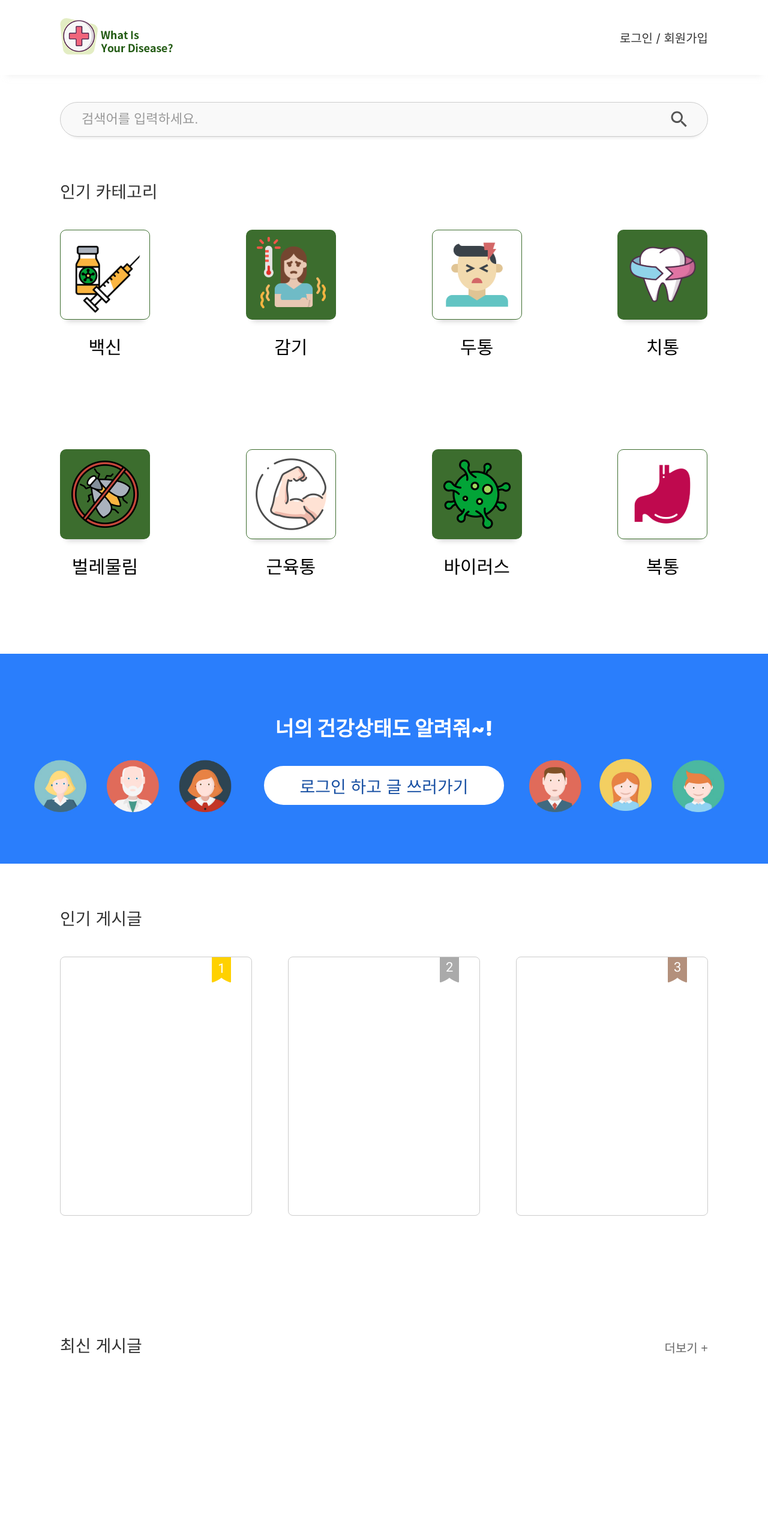
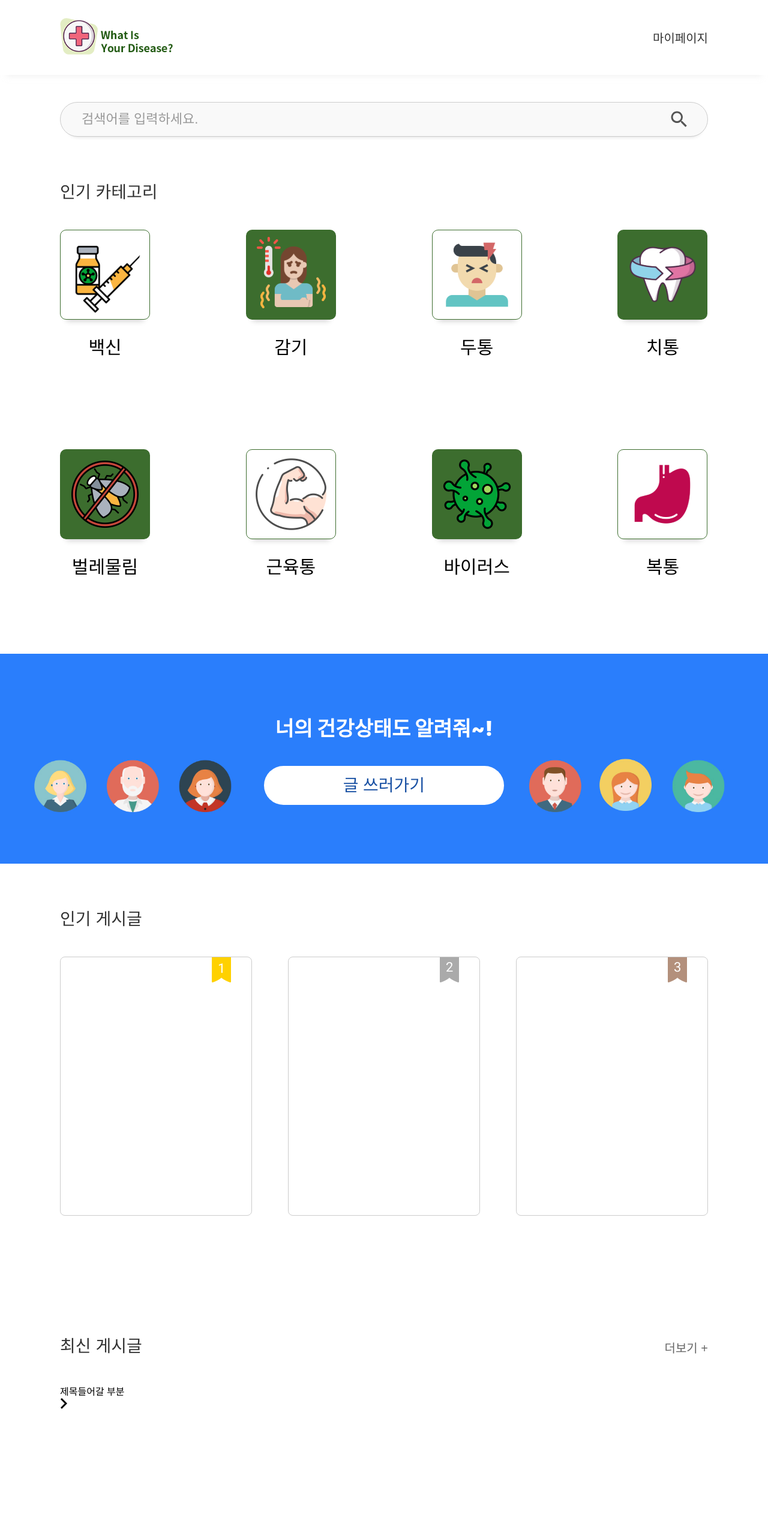
Before and after one commit to baaami/What-is-your-disease, a React (Create React App) app in the folder frontend/: page / in a window 1280 px wide. Shown: the top 2566 px of the page at 60% size. Built offline with nearby package versions, Linux system fonts and the light colour scheme; sample sign-in values are in the browser's storage.

Commit message:
로그인 여부에 따른 헤더와 메인배너 텍스트 변경 & 메인의 최신게시글 마크업

```diff
--- a/frontend/src/layout/Header.tsx
+++ b/frontend/src/layout/Header.tsx
@@ -18,6 +18,10 @@ import Gauth from '../pages/Gauth'
 interface IHeaderProps {}
 
 export default function Header(props: IHeaderProps) {
+  const logoutHandler = async () => {
+    return localStorage.removeItem('jwttoken')
+  }
+
   return (
     <>
       <HeaderContainer>
@@ -25,9 +29,15 @@ export default function Header(props: IHeaderProps) {
           <Link to="/">
             <img src={logo} alt="logo" />
           </Link>
-          <Link className="signupTxt" to="/login">
-            로그인 / 회원가입
-          </Link>
+          {localStorage.getItem('jwttoken') ? (
+            <button className="headerTxt" onClick={logoutHandler}>
+              마이페이지
+            </button>
+          ) : (
+            <Link className="headerTxt" to="/login">
+              로그인 / 회원가입
+            </Link>
+          )}
         </div>
       </HeaderContainer>
       <Switch>
--- a/frontend/src/pages/Home/index.tsx
+++ b/frontend/src/pages/Home/index.tsx
@@ -1,9 +1,17 @@
 import * as React from 'react'
-import { HomeContainer, CategoryBanner, BlueBanner, PopularPostBanner, LatestPostBanner } from '../../styles/Home.styles'
+import {
+  HomeContainer,
+  CategoryBanner,
+  BlueBanner,
+  PopularPostBanner,
+  LatestPostBanner,
+} from '../../styles/Home.styles'
 import Search from '../../components/Search'
 import num1 from '../../assets/img/num1.png'
 import num2 from '../../assets/img/num2.png'
 import num3 from '../../assets/img/num3.png'
+import { Link } from 'react-router-dom'
+import arrow from '../../assets/img/arrow_right.png'
 
 interface IHomeProps {}
 
@@ -37,7 +45,11 @@ export default function Home(props: IHomeProps) {
       </CategoryBanner>
       <BlueBanner>
         <h3>너의 건강상태도 알려줘~!</h3>
-        <button>로그인 하고 글 쓰러가기</button>
+        {localStorage.getItem('jwttoken') ? (
+          <Link to="/posts/edit">글 쓰러가기</Link>
+        ) : (
+          <Link to="/login">로그인 하고 글 쓰러가기</Link>
+        )}
       </BlueBanner>
       <PopularPostBanner className="wrap">
         <div className="title">인기 게시글</div>
@@ -57,7 +69,10 @@ export default function Home(props: IHomeProps) {
         <div className="title">최신 게시글</div>
         <button className="viewMoreBtn">더보기 +</button>
         <div className="latestPostContainer">
-          <div className="latestPost"></div>
+          <div className="latestPost">
+            <div className="postTitle">제목들어갈 부분</div>
+            <img src={arrow} alt="화살표 아이콘" />
+          </div>
         </div>
       </LatestPostBanner>
     </HomeContainer>
--- a/frontend/src/styles/Home.styles.ts
+++ b/frontend/src/styles/Home.styles.ts
@@ -50,11 +50,14 @@ export const BlueBanner = styled.div`
     font-weight: 900;
     color: #fff;
   }
-  button {
+  a {
     width: 400px;
     height: 65px;
     background: #fff;
     border-radius: 65px;
+    text-decoration: none;
+    line-height: 64px;
+    text-align: center;
     font-size: 28px;
     font-weight: 500;
     color: #1850a3;
--- a/frontend/src/styles/Layout.styles.ts
+++ b/frontend/src/styles/Layout.styles.ts
@@ -16,7 +16,7 @@ export const HeaderContainer = styled.div`
     align-items: center;
     height: 125px;
 
-    .signupTxt {
+    .headerTxt {
       color: #333;
       font-size: 20px;
       text-decoration: none;
```
Also changed, not shown: 2 other files (tests, documents, lock files or other folders).
